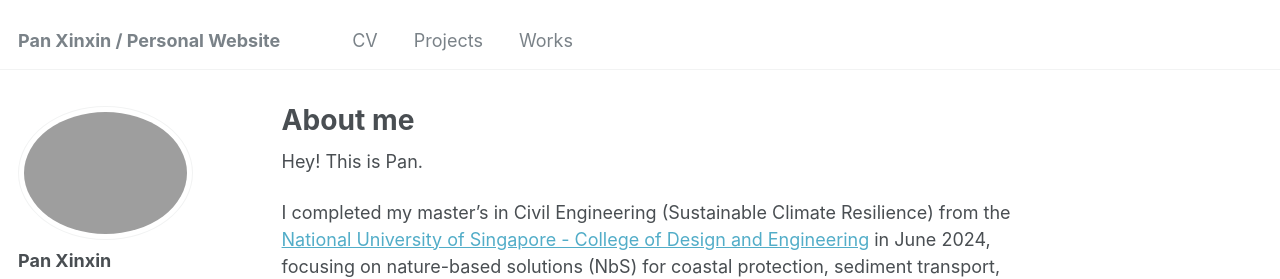
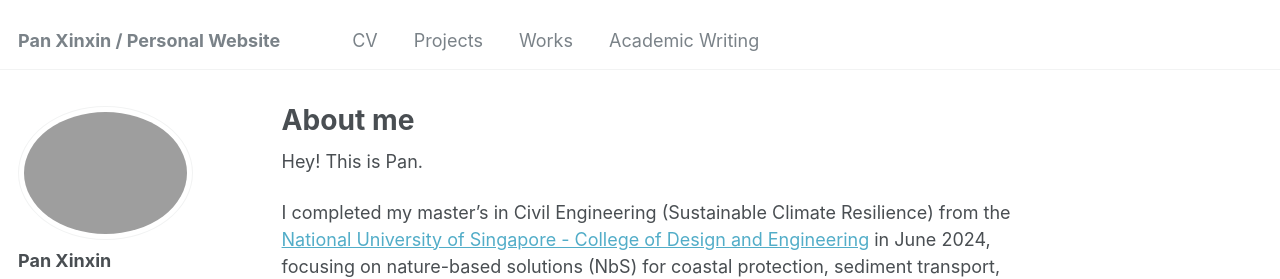
Before and after one commit to kingdaxing/kingdaxing.github.io, a Jekyll site: the page built from _pages/about.md, in a window 1280 px wide. Shown: the top 279 px of the page. Built offline with Jekyll 4.4.1, drawn with Linux system fonts in a browser that asks for light colours.

Commit message:
Update navigation.yml

```diff
--- a/_data/navigation.yml
+++ b/_data/navigation.yml
@@ -14,3 +14,6 @@ main:
 
   - title: "Works"
     url: /teaching/
+
+  - title: "Academic Writing"
+    url: /publications/
```
